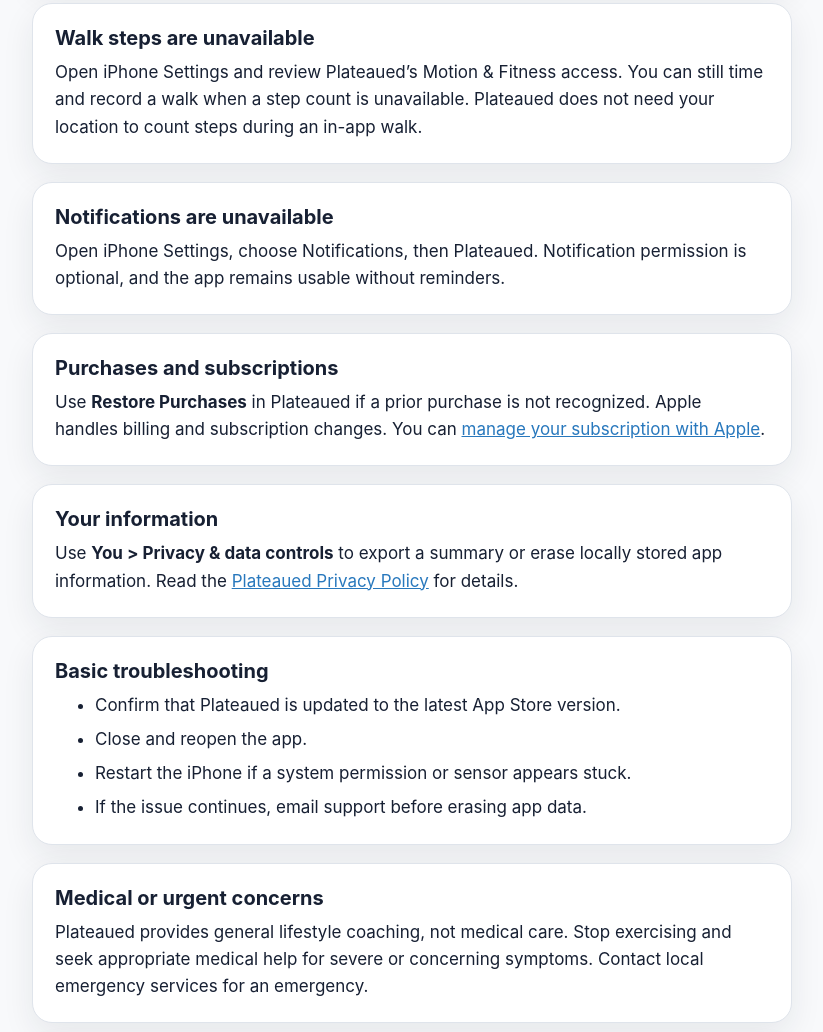
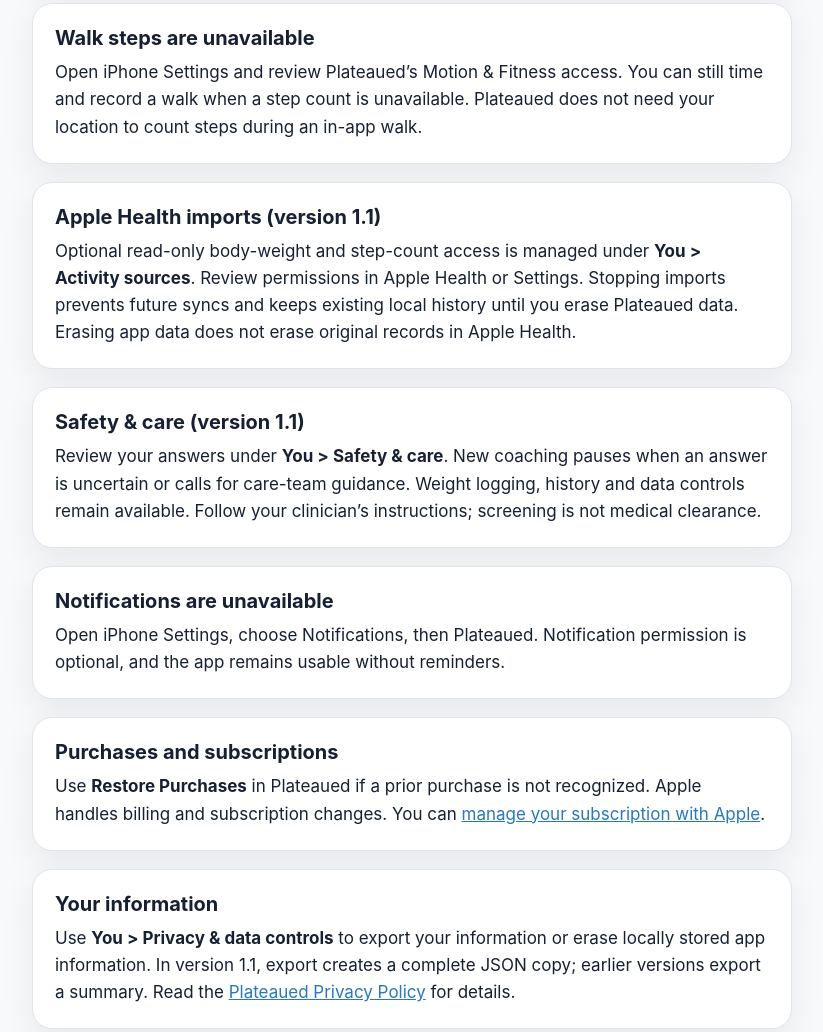
Before and after one commit to cruzapplabs-web/cruzapplabs-web.github.io, a plain HTML site: page plateaued/support/index.html in a window 1280 px wide. Shown: the part 475-1507 px from the top of the page, without its empty margins (228-1051 px from the left). Drawn offline with Linux system fonts and the light colour scheme.

Commit message:
Clarify Plateaued 1.1 safety, Health and export support

```diff
--- a/plateaued/support/index.html
+++ b/plateaued/support/index.html
@@ -93,6 +93,16 @@
     </section>
 
     <section>
+      <h2>Apple Health imports (version 1.1)</h2>
+      <p>Optional read-only body-weight and step-count access is managed under <strong>You &gt; Activity sources</strong>. Review permissions in Apple Health or Settings. Stopping imports prevents future syncs and keeps existing local history until you erase Plateaued data. Erasing app data does not erase original records in Apple Health.</p>
+    </section>
+
+    <section>
+      <h2>Safety &amp; care (version 1.1)</h2>
+      <p>Review your answers under <strong>You &gt; Safety &amp; care</strong>. New coaching pauses when an answer is uncertain or calls for care-team guidance. Weight logging, history and data controls remain available. Follow your clinician’s instructions; screening is not medical clearance.</p>
+    </section>
+
+    <section>
       <h2>Notifications are unavailable</h2>
       <p>Open iPhone Settings, choose Notifications, then Plateaued. Notification permission is optional, and the app remains usable without reminders.</p>
     </section>
@@ -104,7 +114,7 @@
 
     <section>
       <h2>Your information</h2>
-      <p>Use <strong>You &gt; Privacy &amp; data controls</strong> to export a summary or erase locally stored app information. Read the <a href="/plateaued/privacy/">Plateaued Privacy Policy</a> for details.</p>
+      <p>Use <strong>You &gt; Privacy &amp; data controls</strong> to export your information or erase locally stored app information. In version 1.1, export creates a complete JSON copy; earlier versions export a summary. Read the <a href="/plateaued/privacy/">Plateaued Privacy Policy</a> for details.</p>
     </section>
 
     <section>
```
